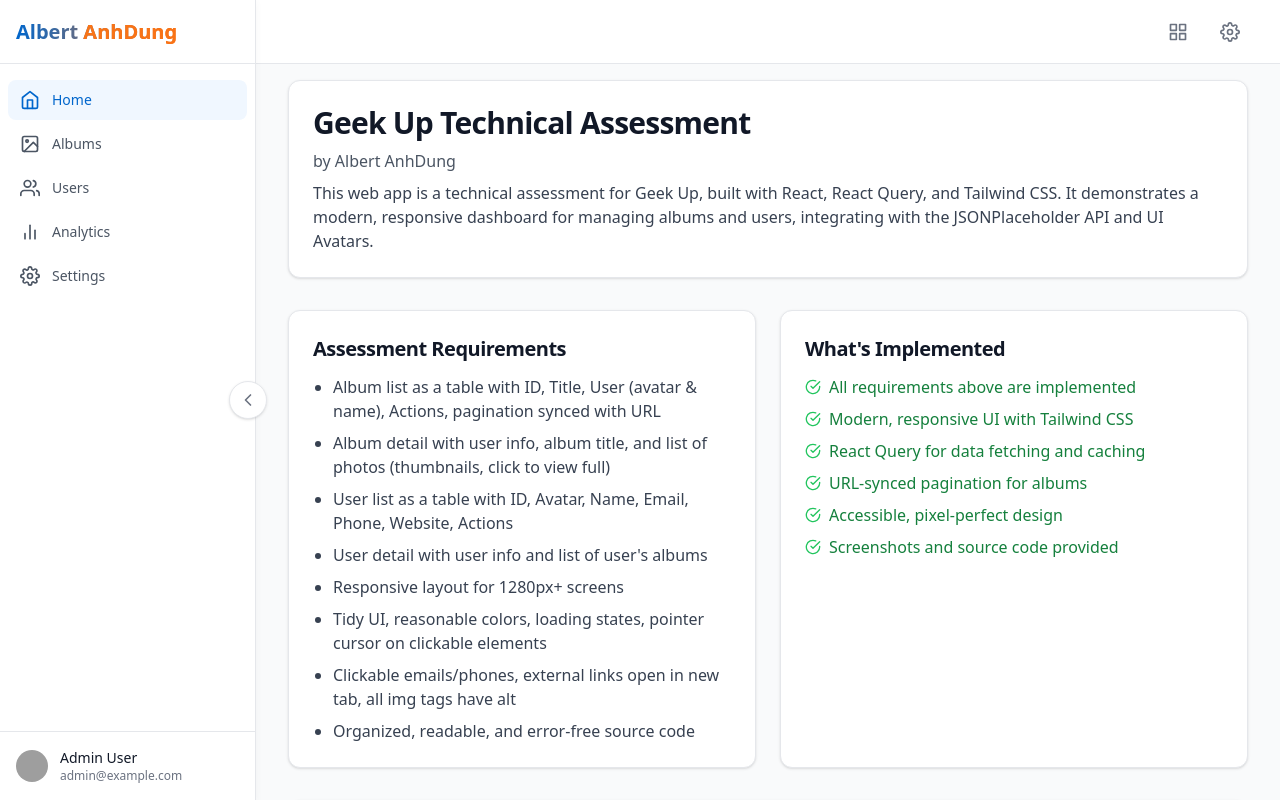
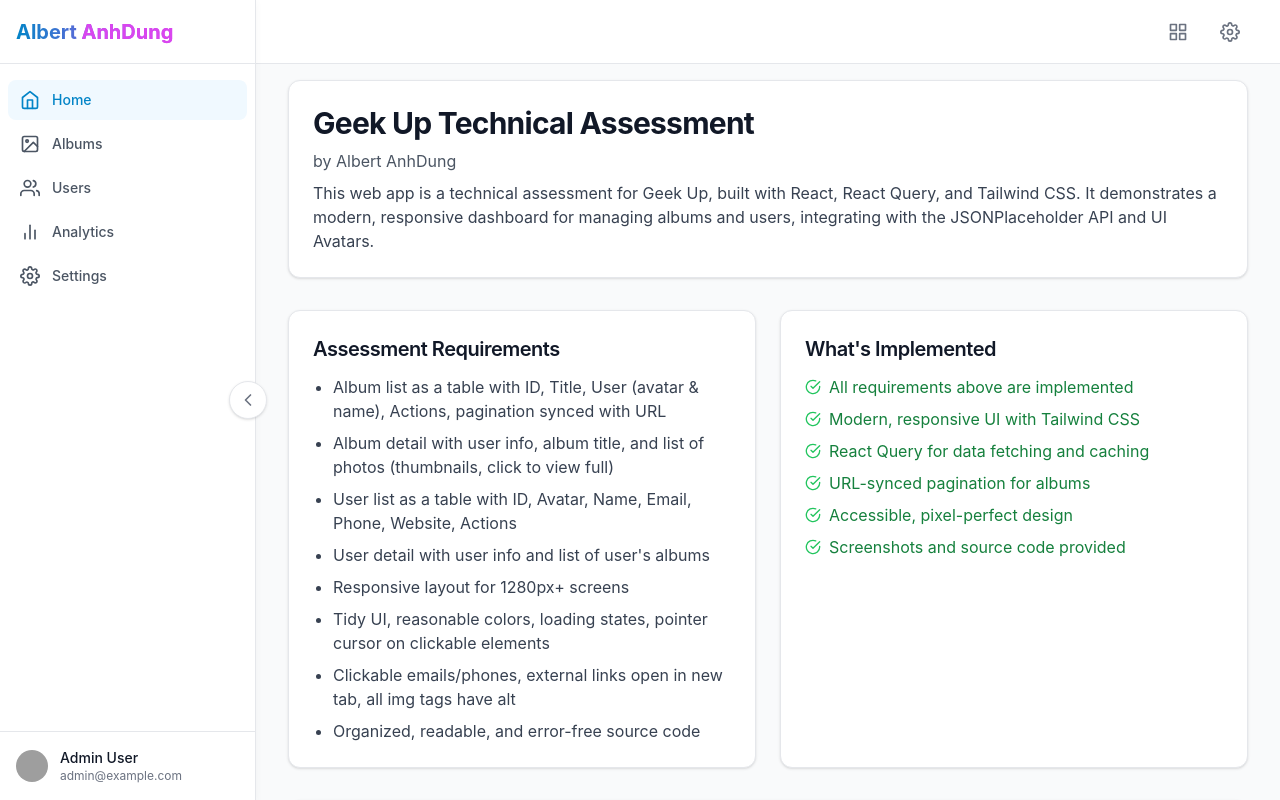
Before and after one commit to AlbertDung/PRODUCT-FRONTEND-TECHNICAL-ASSESSMENT-GEEK-UP, a React (Vite) app: page / in a window 1280 px wide. Shown: the top 800 px of the page. Built offline with nearby package versions, Linux system fonts and the light colour scheme; grey boxes are pictures that could not be loaded.

Commit message:
Refactor tailwind.config.js to update color palette for primary, secondary, and accent colors, and switch to CommonJS module syntax. Adjust font families for improved consistency across the application.

```diff
--- a/tailwind.config.js
+++ b/tailwind.config.js
@@ -1,23 +1,21 @@
 /** @type {import('tailwindcss').Config} */
-export default {
-  content: [
-    "./index.html",
-    "./src/**/*.{js,ts,jsx,tsx}",
-  ],
+module.exports = {
+  content: ['./src/**/*.{js,jsx,ts,tsx}'],
+  darkMode: 'class',
   theme: {
     extend: {
       colors: {
         primary: {
-          50: '#f0f7ff',
-          100: '#e0f0ff',
-          200: '#bae0ff',
-          300: '#7cc5ff',
-          400: '#36a6ff',
-          500: '#0088ff',
-          600: '#0066cc',
-          700: '#004c99',
-          800: '#003366',
-          900: '#001a33',
+          50: '#f0f9ff',
+          100: '#e0f2fe',
+          200: '#bae6fd',
+          300: '#7dd3fc',
+          400: '#38bdf8',
+          500: '#0ea5e9',
+          600: '#0284c7',
+          700: '#0369a1',
+          800: '#075985',
+          900: '#0c4a6e',
         },
         secondary: {
           50: '#f8fafc',
@@ -32,21 +30,21 @@
           900: '#0f172a',
         },
         accent: {
-          50: '#fff7ed',
-          100: '#ffedd5',
-          200: '#fed7aa',
-          300: '#fdba74',
-          400: '#fb923c',
-          500: '#f97316',
-          600: '#ea580c',
-          700: '#c2410c',
-          800: '#9a3412',
-          900: '#7c2d12',
+          50: '#fdf4ff',
+          100: '#fae8ff',
+          200: '#f5d0fe',
+          300: '#f0abfc',
+          400: '#e879f9',
+          500: '#d946ef',
+          600: '#c026d3',
+          700: '#a21caf',
+          800: '#86198f',
+          900: '#701a75',
         },
       },
       fontFamily: {
-        sans: ['Inter var', 'system-ui', 'sans-serif'],
-        display: ['Poppins', 'system-ui', 'sans-serif'],
+        sans: ['Inter', 'system-ui', 'sans-serif'],
+        display: ['Inter', 'system-ui', 'sans-serif'],
       },
       spacing: {
         '128': '32rem',
```
